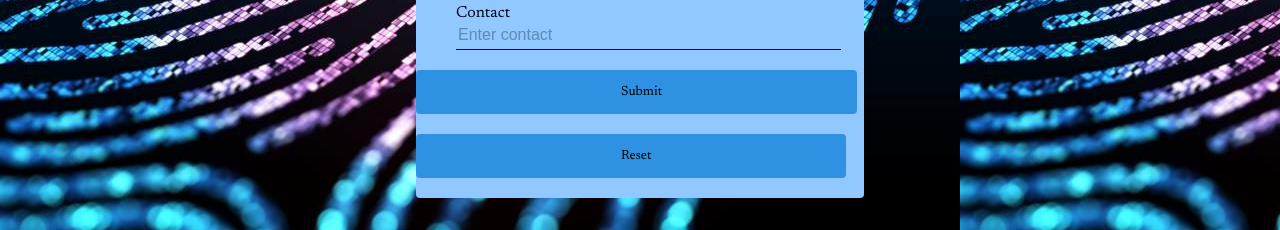
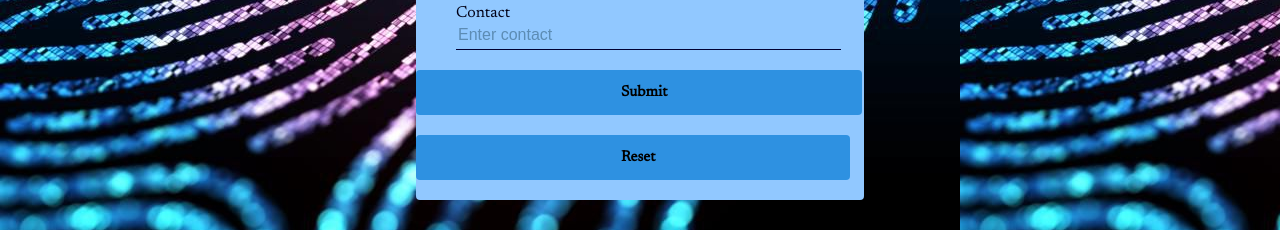
Before and after one commit to samuelkelvinmwangi/Identity, a plain HTML site: page form.html/index.html in a window 1280 px wide. Shown: the part 419-649 px from the top of the page. Drawn offline with Linux system fonts and the light colour scheme.

Commit message:
adding font weight and size

```diff
--- a/form.html/style.css
+++ b/form.html/style.css
@@ -64,4 +64,6 @@ article button{
     border-radius: 4px;
     background: #2e91e1;
     font-family: 'Newsreader', serif;
+    font-weight: 600;
+    font-size: 15px;
 }
```
